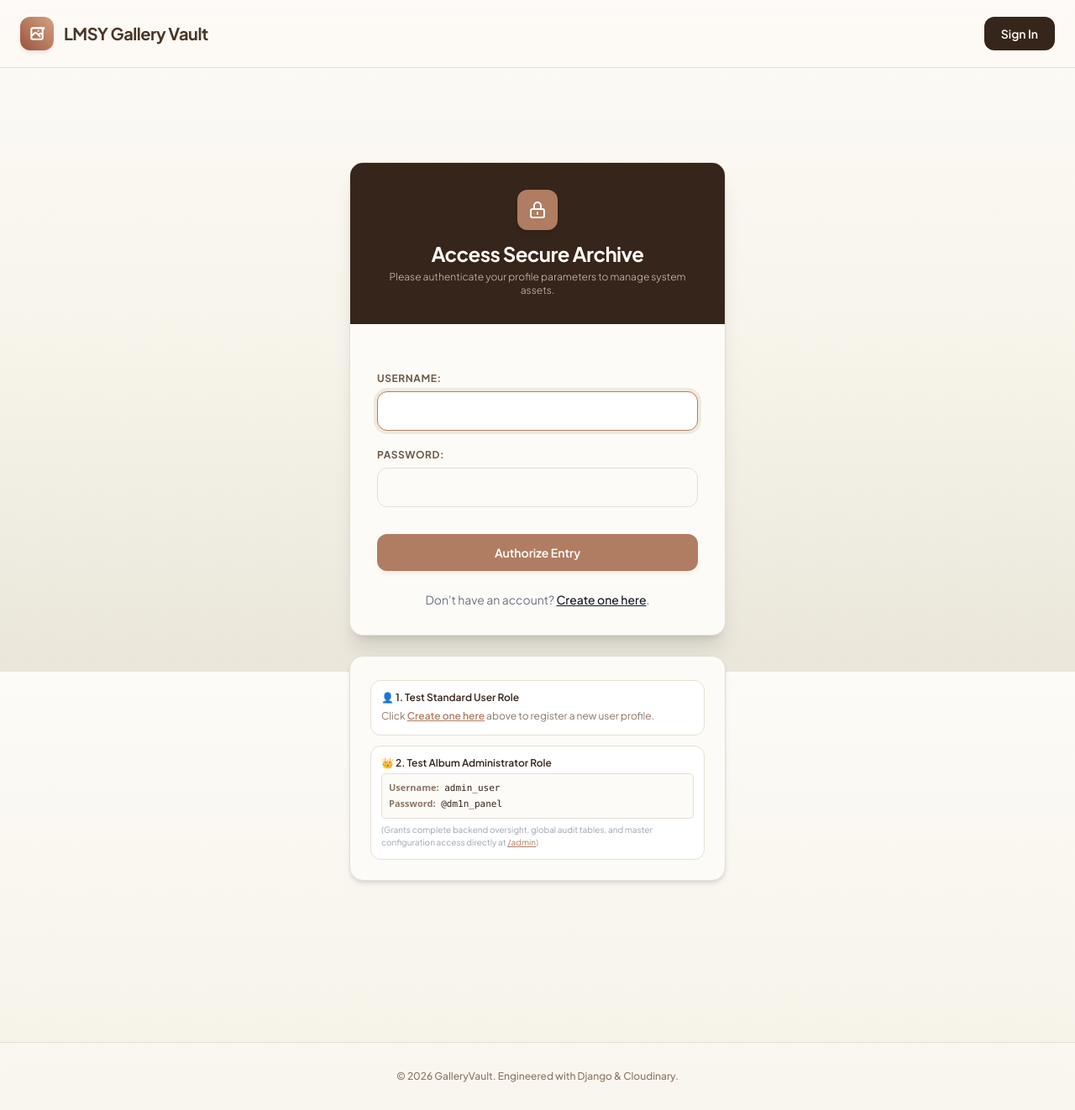
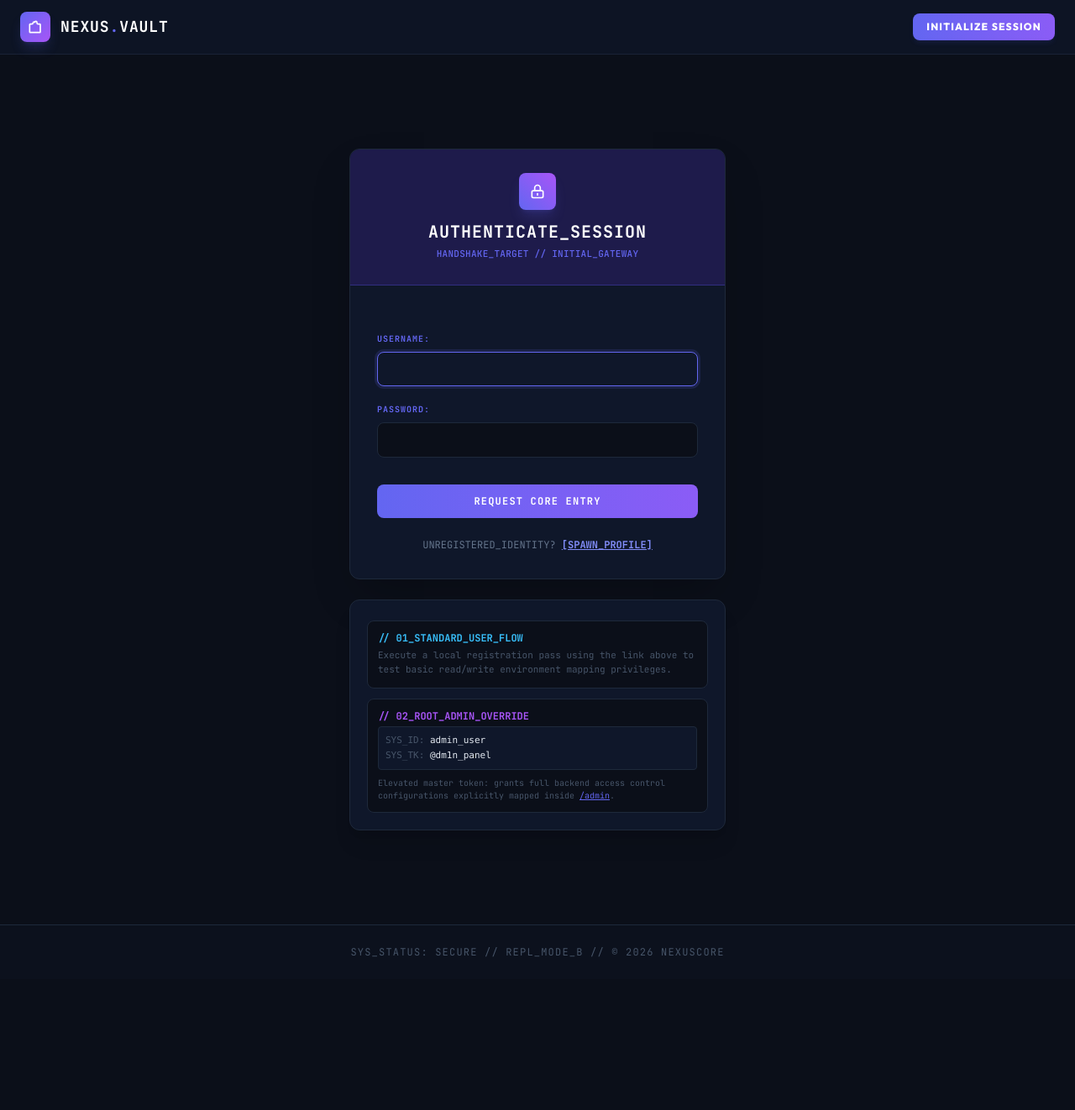
Before and after one commit to demongkig/photo-collection, a Django app: page /accounts/login/ in a window 1280 px wide. Shown: the whole page at 84% size. After the commit the page ends 1140 px from the top, so only its background shows below. Run offline with Django 5.2, Linux system fonts and the light colour scheme; some libraries are stand-ins or nearby versions.

Commit message:
Modified the templates folder

```diff
--- a/albums/templates/albums/base.html
+++ b/albums/templates/albums/base.html
@@ -3,11 +3,12 @@
 <head>
     <meta charset="UTF-8">
     <meta name="viewport" content="width=device-width, initial-scale=1.0">
-    <title>GalleryVault — Curated Media</title>
+    <title>NEO-NEXUS // Digital Media Core</title>
     <script src="https://cdn.tailwindcss.com"></script>
-    <link href="https://fonts.googleapis.com/css2?family=Plus+Jakarta+Sans:wght@300;400;500;600;700&display=swap" rel="stylesheet">
+    <link href="https://fonts.googleapis.com/css2?family=JetBrains+Mono:wght@300;400;500;700&family=Outfit:wght@300;400;600;800&display=swap" rel="stylesheet">
     <style>
-        body { font-family: 'Plus Jakarta Sans', sans-serif; }
+        body { font-family: 'Outfit', sans-serif; }
+        .tech-code { font-family: 'JetBrains Mono', monospace; }
     </style>
 
     {% if not user.is_authenticated and request.path != '/accounts/login/' and request.path != '/signup/' %}
@@ -16,36 +17,36 @@
         </script>
     {% endif %}
 </head>
-<body class="bg-gradient-to-b from-[#fdfbf7] via-[#f7f4eb] to-[#eae6da] flex flex-col min-h-full selection:bg-[#c2997e] selection:text-white">
+<body class="bg-[#0b0f19] text-[#e2e8f0] flex flex-col min-h-full selection:bg-[#6366f1] selection:text-white">
 
-    <nav class="sticky top-0 z-50 bg-[#fdfbf7]/80 backdrop-blur-md border-b border-[#e6dfd3] transition-all duration-300">
-        <div class="max-w-7xl mx-auto px-6 h-20 flex justify-between items-center">
+    <nav class="sticky top-0 z-50 bg-[#0f172a]/70 backdrop-blur-xl border-b border-[#1e293b]/80 transition-all duration-300">
+        <div class="max-w-7xl mx-auto px-6 h-16 flex justify-between items-center">
 
             <a href="/" class="flex items-center space-x-3 group">
-                <div class="w-10 h-10 bg-gradient-to-tr from-[#9c523c] to-[#d4a383] rounded-xl flex items-center justify-center shadow-md shadow-[#9c523c]/10 group-hover:scale-105 transition-transform duration-300">
-                    <svg class="w-5 h-5 text-white" fill="none" stroke="currentColor" viewBox="0 0 24 24"><path stroke-linecap="round" stroke-linejoin="round" stroke-width="2.5" d="M4 16l4.586-4.586a2 2 0 012.828 0L16 16m-2-2l1.586-1.586a2 2 0 012.828 0L20 14m-6-6h.01M6 20h12a2 2 0 002-2V6a2 2 0 002-2H6a2 2 0 00-2 2v12a2 2 0 002 2z"></path></svg>
+                <div class="w-9 h-9 bg-gradient-to-br from-[#6366f1] to-[#a855f7] rounded-lg flex items-center justify-center shadow-lg shadow-[#6366f1]/20 group-hover:rotate-90 transition-transform duration-500">
+                    <svg class="w-4 h-4 text-white" fill="none" stroke="currentColor" viewBox="0 0 24 24"><path stroke-linecap="round" stroke-linejoin="round" stroke-width="2.5" d="M11 4a2 2 0 114 0v1a2 2 0 002 2h3a1 1 0 011 1v13a1 1 0 01-1 1H3a1 1 0 01-1-1V8a1 1 0 011-1h3a2 2 0 002-2V5a2 2 0 012-2z"></path></svg>
                 </div>
-                <span class="text-xl font-bold text-[#4a3728] tracking-tight">LMSY Gallery Vault</span>
+                <span class="text-lg font-extrabold tracking-wider text-white uppercase tech-code">NEXUS<span class="text-[#6366f1]">.</span>VAULT</span>
             </a>
 
             <div class="flex items-center space-x-6">
                 {% if user.is_authenticated %}
-                    <div class="flex items-center space-x-3 bg-[#f3ede0] border border-[#dfd6c4] rounded-full py-1.5 pl-3 pr-4 shadow-sm">
-                        <div class="w-7 h-7 rounded-full bg-[#6e473b] text-[#fdfbf7] flex items-center justify-center text-xs font-bold uppercase">
+                    <div class="flex items-center space-x-3 bg-[#1e293b] border border-[#334155] rounded-lg py-1 px-3 shadow-inner">
+                        <div class="w-6 h-6 rounded bg-[#6366f1] text-white flex items-center justify-center text-xs font-bold uppercase tech-code">
                             {{ user.username|slice:":2" }}
                         </div>
-                        <span class="text-sm font-medium text-[#5c4636]">Hi, {{ user.username }}</span>
+                        <span class="text-xs font-medium tracking-wide text-[#94a3b8] tech-code">USR//{{ user.username|upper }}</span>
                     </div>
 
                     <form action="{% url 'logout' %}" method="post" class="inline">
                         {% csrf_token %}
-                        <button type="submit" class="text-sm font-semibold text-[#8c7665] hover:text-[#9c523c] transition-colors duration-200">
-                            Sign Out
+                        <button type="submit" class="text-xs font-bold uppercase tracking-widest text-[#64748b] hover:text-[#f43f5e] transition-colors duration-200 tech-code">
+                            [LOGOUT]
                         </button>
                     </form>
                 {% else %}
-                    <a href="{% url 'login' %}" class="bg-[#36251b] hover:bg-[#4a3427] text-[#fdfbf7] text-sm font-semibold px-5 py-2.5 rounded-xl transition-all duration-200 hover:-translate-y-0.5">
-                        Sign In
+                    <a href="{% url 'login' %}" class="bg-gradient-to-r from-[#6366f1] to-[#8b5cf6] hover:from-[#4f46e5] hover:to-[#7c3aed] text-white text-xs font-bold uppercase tracking-widest px-4 py-2 rounded-lg transition-all duration-200 shadow-md shadow-[#6366f1]/10">
+                        Initialize Session
                     </a>
                 {% endif %}
             </div>
@@ -57,8 +58,8 @@
         {% endblock %}
     </main>
 
-    <footer class="mt-20 py-8 text-center text-xs font-medium text-[#8c7665] border-t border-[#e6dfd3] bg-[#fdfbf7]/50 backdrop-blur-sm flex-shrink-0">
-        &copy; 2026 GalleryVault. Engineered with Django & Cloudinary.
+    <footer class="py-6 text-center text-xs tracking-widest text-[#475569] border-t border-[#1e293b] bg-[#0f172a]/30 tech-code flex-shrink-0">
+        SYS_STATUS: SECURE // REPL_MODE_B // &copy; 2026 NEXUSCORE
     </footer>
 
 </body>
--- a/albums/templates/registration/login.html
+++ b/albums/templates/registration/login.html
@@ -2,24 +2,24 @@
 
 {% block content %}
 <div class="max-w-md mx-auto my-16 space-y-6">
-    <div class="bg-[#fdfbf7] border border-[#e6dfd3] rounded-2xl shadow-xl overflow-hidden">
+    <div class="bg-[#0f172a] border border-[#1e293b] rounded-xl shadow-2xl overflow-hidden">
 
-        <div class="bg-[#36251b] px-8 py-8 text-center text-[#fdfbf7]">
-            <div class="w-12 h-12 bg-[#b07d62] rounded-xl flex items-center justify-center mx-auto mb-3 shadow-md">
-                <svg class="w-6 h-6 text-[#fdfbf7]" fill="none" stroke="currentColor" viewBox="0 0 24 24">
+        <div class="bg-[#1e1b4b] border-b border-[#312e81] px-8 py-7 text-center">
+            <div class="w-11 h-11 bg-gradient-to-tr from-[#6366f1] to-[#a855f7] rounded-lg flex items-center justify-center mx-auto mb-3 shadow-lg shadow-[#6366f1]/20">
+                <svg class="w-5 h-5 text-white" fill="none" stroke="currentColor" viewBox="0 0 24 24">
                     <path stroke-linecap="round" stroke-linejoin="round" stroke-width="2" d="M12 15v2m-6 4h12a2 2 0 002-2v-6a2 2 0 00-2-2H6a2 2 0 00-2 2v6a2 2 0 002 2zm10-10V7a4 4 0 00-8 0v4h8z"></path>
                 </svg>
             </div>
-            <h2 class="text-2xl font-bold tracking-tight">Access Secure Archive</h2>
-            <p class="text-[#cfc4b2] text-xs font-light mt-1">Please authenticate your profile parameters to manage system assets.</p>
+            <h2 class="text-xl font-bold tracking-wider text-white uppercase tech-code">AUTHENTICATE_SESSION</h2>
+            <p class="text-[#6366f1] text-[11px] font-medium tracking-wide mt-1 tech-code">HANDSHAKE_TARGET // INITIAL_GATEWAY</p>
         </div>
 
         <form method="post" class="p-8 space-y-6">
             {% csrf_token %}
 
             {% if form.errors %}
-                <div class="bg-[#9c523c]/10 border border-[#9c523c]/30 text-[#9c523c] px-4 py-3 rounded-xl text-xs font-medium">
-                    Credentials invalid. Please verify username and secret tokens.
+                <div class="bg-[#f43f5e]/10 border border-[#f43f5e]/20 text-[#f43f5e] p-3 rounded-lg text-xs font-medium tech-code">
+                    ERROR // Security handshake rejected. Verify parameters.
                 </div>
             {% endif %}
 
@@ -28,33 +28,32 @@
             </div>
 
             <div class="pt-2">
-                <button type="submit" class="w-full bg-[#b07d62] hover:bg-[#9c6a50] text-white text-sm font-semibold py-3 rounded-xl shadow-md shadow-[#b07d62]/10 transition-all duration-150 hover:-translate-y-0.5">
-                    Authorize Entry
+                <button type="submit" class="w-full bg-gradient-to-r from-[#6366f1] to-[#8b5cf6] hover:from-[#4f46e5] hover:to-[#7c3aed] text-white text-xs font-bold uppercase tracking-widest py-3 rounded-lg transition-all duration-150 tech-code">
+                    Request Core Entry
                 </button>
-                <p class="text-sm text-center text-gray-500 mt-6">
-                    Don't have an account? <a href="{% url 'signup' %}" class="underline text-gray-900 hover:text-gray-700 font-medium">Create one here</a>.
+                <p class="text-xs text-center text-[#64748b] mt-6 tech-code">
+                    UNREGISTERED_IDENTITY? <a href="{% url 'signup' %}" class="underline text-[#818cf8] hover:text-white font-bold">[SPAWN_PROFILE]</a>
                 </p>
             </div>
         </form>
     </div>
 
-    <div class="bg-[#fdfbf7] border border-[#e6dfd3] rounded-2xl p-6 text-sm text-[#6e5a4b] space-y-4 shadow-md">
-
-        <div class="space-y-3 pt-1 text-xs">
-            <div class="bg-white p-3 rounded-xl border border-[#e6dfd3] shadow-xs">
-                <span class="block font-semibold text-[#36251b] mb-1">👤 1. Test Standard User Role</span>
-                <p class="text-[#8c7665] leading-relaxed">
-                    Click <a href="{% url 'signup' %}" class="underline text-[#b07d62] font-semibold hover:text-[#9c6a50]">Create one here</a> above to register a new user profile.
+    <div class="bg-[#0f172a] border border-[#1e293b] rounded-xl p-5 text-xs text-[#64748b] space-y-4 shadow-xl">
+        <div class="space-y-3 pt-1 tech-code">
+            <div class="bg-[#0b0f19] p-3 rounded-lg border border-[#1e293b]">
+                <span class="block font-bold text-[#38bdf8] mb-1">// 01_STANDARD_USER_FLOW</span>
+                <p class="text-[#475569] leading-relaxed text-[11px]">
+                    Execute a local registration pass using the link above to test basic read/write environment mapping privileges.
                 </p>
             </div>
-            <div class="bg-white p-3 rounded-xl border border-[#e6dfd3] shadow-xs">
-                <span class="block font-semibold text-[#36251b] mb-1">👑 2. Test Album Administrator Role</span>
-                <div class="space-y-0.5 font-mono text-[11px] bg-[#fdfbf7] p-2 rounded border border-[#e6dfd3] text-[#36251b]">
-                    <div><strong class="text-[#8c7665] font-sans">Username:</strong> admin_user</div>
-                    <div><strong class="text-[#8c7665] font-sans">Password:</strong> @dm1n_panel</div>
+            <div class="bg-[#0b0f19] p-3 rounded-lg border border-[#1e293b]">
+                <span class="block font-bold text-[#a855f7] mb-1">// 02_ROOT_ADMIN_OVERRIDE</span>
+                <div class="space-y-0.5 font-mono text-[11px] bg-[#0f172a] p-2 mt-1 rounded border border-[#1e293b] text-[#e2e8f0]">
+                    <div><span class="text-[#475569]">SYS_ID:</span> admin_user</div>
+                    <div><span class="text-[#475569]">SYS_TK:</span> @dm1n_panel</div>
                 </div>
-                <span class="text-[10px] text-gray-400 block mt-1.5 leading-normal">
-                    (Grants complete backend oversight, global audit tables, and master configuration access directly at <a href="/admin" class="underline text-[#b07d62]">/admin</a>)
+                <span class="text-[10px] text-[#475569] block mt-2 leading-normal">
+                    Elevated master token: grants full backend access control configurations explicitly mapped inside <a href="/admin" class="underline text-[#6366f1] hover:text-[#818cf8]">/admin</a>.
                 </span>
             </div>
         </div>
@@ -62,41 +61,35 @@
 </div>
 
 <style>
-    /* Keeps login element form paragraphs clean, stacked, and uniform */
     .form-custom-styles p {
         display: flex;
         flex-direction: column;
-        gap: 0.375rem;
+        gap: 0.5rem;
         margin-bottom: 1.25rem;
+        font-family: 'JetBrains Mono', monospace;
     }
     .form-custom-styles label {
-        font-size: 0.75rem;
+        font-size: 10px;
         font-weight: 700;
         text-transform: uppercase;
-        letter-spacing: 0.05em;
-        color: #6e5a4b;
+        letter-spacing: 0.1em;
+        color: #6366f1;
     }
     .form-custom-styles input {
         width: 100%;
-        padding: 0.75rem 1rem;
-        font-size: 0.875rem;
-        background-color: #fcfbf7;
-        border: 1px solid #e6dfd3;
-        border-radius: 0.75rem;
-        color: #36251b;
+        padding: 0.625rem 0.875rem;
+        font-size: 0.8125rem;
+        background-color: #0b0f19;
+        border: 1px solid #1e293b;
+        border-radius: 0.5rem;
+        color: #e2e8f0;
         transition: all 0.2s;
     }
     .form-custom-styles input:focus {
-        background-color: #ffffff;
-        border-color: #b07d62;
+        background-color: #0f172a;
+        border-color: #6366f1;
         outline: none;
-        box-shadow: 0 0 0 4px rgba(176, 125, 98, 0.15);
-    }
-    /* Simple support for django default layout checkbox help texts if rendered */
-    .form-custom-styles input[type="checkbox"] {
-        width: auto;
-        display: inline-block;
-        margin-right: 0.5rem;
+        box-shadow: 0 0 0 3px rgba(99, 102, 241, 0.15);
     }
 </style>
 {% endblock %}
```
Also changed, not shown: albums/templates/albums/album_confirm_delete.html (+13 -17 lines), albums/templates/albums/album_form.html (+37 -37 lines), albums/templates/albums/album_list.html (+30 -28 lines), albums/templates/registration/signup.html (+25 -46 lines).
